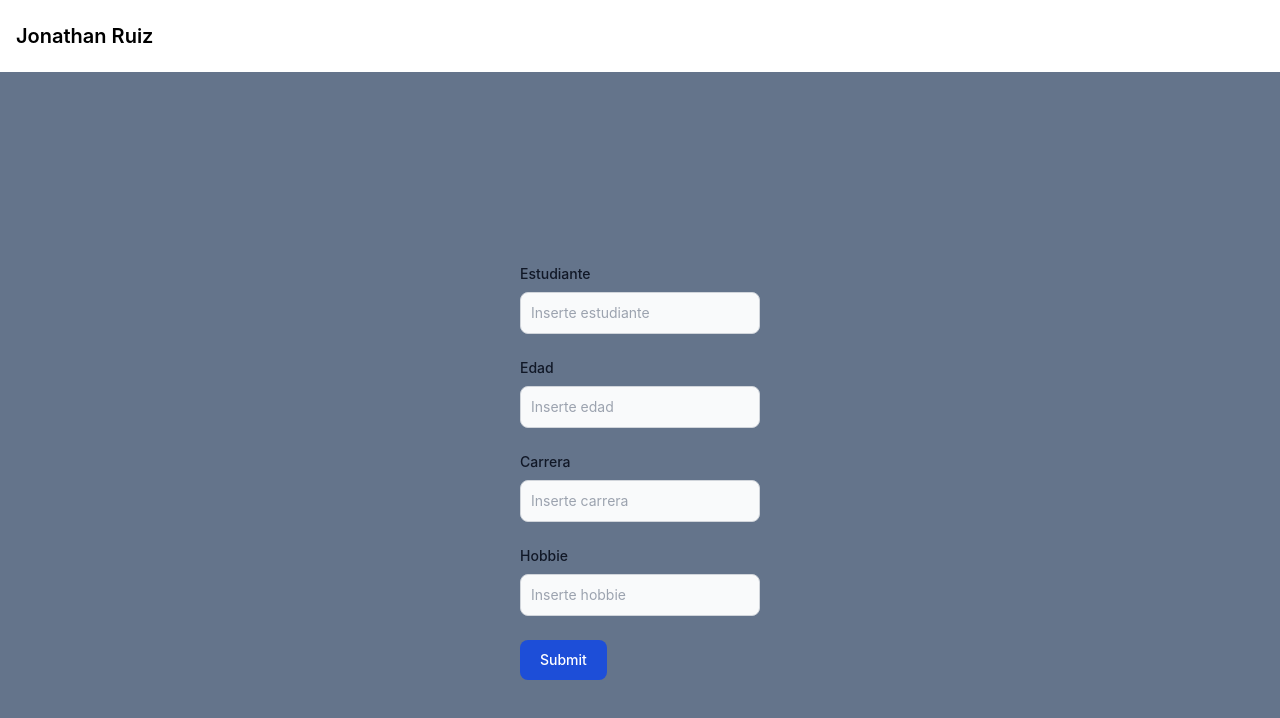
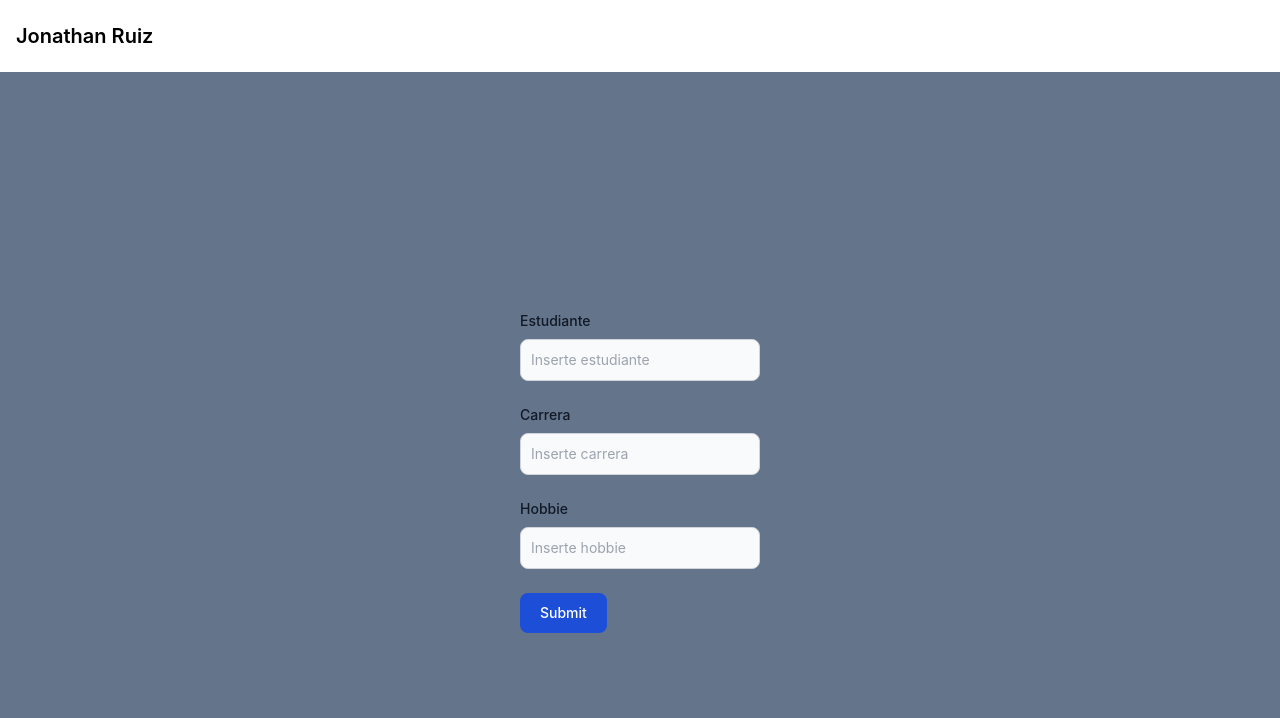
Before and after one commit to JonathanMRuiz/mini-desafio, a React (Create React App) app: page /form in a window 1280 px wide. Shown: the top 718 px of the page. Built offline with nearby package versions, Linux system fonts and the light colour scheme.

Commit message:
propTypes added

```diff
--- a/src/components/Form.js
+++ b/src/components/Form.js
@@ -2,6 +2,7 @@ import React from "react";
 import PropTypes from "prop-types";
 
 const Form = ({ formData, onChangeText, onSubmit }) => {
+  console.log(formData);
   const inputStyle =
     "bg-gray-50 border border-gray-300 text-gray-900 text-sm rounded-lg focus:ring-blue-500 focus:border-blue-500 block w-full p-2.5 dark:bg-gray-700 dark:border-gray-600 dark:placeholder-gray-400 dark:text-white dark:focus:ring-blue-500 dark:focus:border-blue-500";
 
@@ -23,23 +24,6 @@ const Form = ({ formData, onChangeText, onSubmit }) => {
           className={inputStyle}
           placeholder="Inserte estudiante"
           onChange={onChangeText}
-        />
-      </div>
-
-      <div className="mb-6">
-        <label
-          htmlFor="number"
-          className="block mb-2 text-sm font-medium text-gray-900 dark:text-gray-300"
-        >
-          Edad
-        </label>
-        <input
-          type="number"
-          name="age"
-          className={inputStyle}
-          placeholder="Inserte edad"
-          onChange={onChangeText}
-          min="0"
         />
       </div>
 
@@ -78,10 +62,6 @@ const Form = ({ formData, onChangeText, onSubmit }) => {
       <button type="submit" className={btnSubmit}>
         Submit
       </button>
-
-      <div>
-        <p>{formData.student}</p>
-      </div>
     </form>
   );
 };
--- a/src/pages/FormPage.js
+++ b/src/pages/FormPage.js
@@ -4,7 +4,6 @@ import Form from "../components/Form";
 const FormPage = () => {
   const [formData, setFormData] = useState({
     student: "",
-    age: 0,
     career: "",
     hobbie: "",
   });
```
